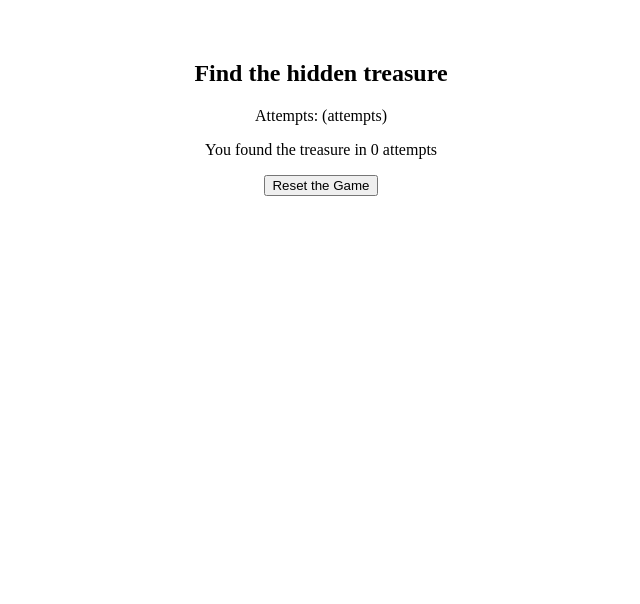
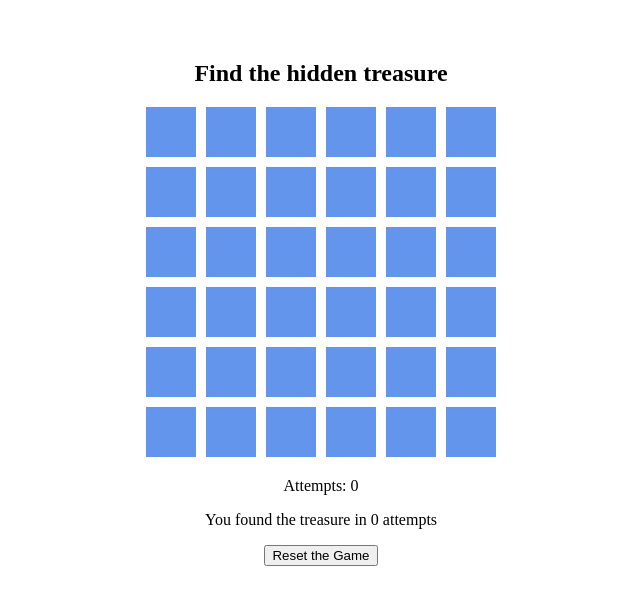
Before and after one commit to Dilnoza-Tasheva/homework54, a React (Vite) app: page / in a window 1280 px wide. Shown: the top 604 px of the page, without its empty margins (319-959 px from the left). Built offline with nearby package versions, Linux system fonts and the light colour scheme.

Commit message:
Added Props to the Cell, exported interface ITem (created in Board), created resetGame function and incorporated it into the main div in App.tsx. And finally, added css styles for the cell and the board

```diff
--- a/src/App.tsx
+++ b/src/App.tsx
@@ -1,7 +1,6 @@
 import './App.css'
 import CreateTable from "./Components/CreateTable.tsx";
 import {useState} from "react";
-import Cell from "./Components/Cell/Cell.tsx";
 import Board from "./Components/Board/Board.tsx";
 
 const App = () => {
@@ -9,7 +8,7 @@ const App = () => {
     const [items, setItems] = useState(CreateTable());
     const [attempts, setAttempts] = useState(0);
 
-    const cellClick = (index) => {
+    const cellClick = (index: number) => {
       if (items[index].clicked) return;
 
       const newItems = [...items];
@@ -19,18 +18,22 @@ const App = () => {
       setAttempts(attempts + 1);
     };
 
+    const resetGame = () => {
+        setItems(CreateTable());
+        setAttempts(0);
+    };
+
     return (
         <div>
             <h2>Find the hidden treasure</h2>
             <Board items={items} cellClick={cellClick}/>
             <div>
-                <p>Attempts: (attempts)</p>
+                <p>Attempts: {attempts}</p>
                 <p>You found the treasure in {attempts} attempts</p>
-                <button type="button">Reset the Game</button>
+                <button type="button" onClick={resetGame}>Reset the Game</button>
             </div>
         </div>
-    )
-
+    );
 };
 
-export default App
+export default App;
--- /dev/null
+++ b/src/Components/Board/Board.css
@@ -0,0 +1,7 @@
+.board {
+    display: grid;
+    grid-template-columns: repeat(6, 50px);
+    grid-gap: 10px;
+    justify-content: center;
+    margin: 20px auto;
+}
--- a/src/Components/Board/Board.tsx
+++ b/src/Components/Board/Board.tsx
@@ -1,7 +1,8 @@
 import React from 'react';
 import Cell from "../Cell/Cell.tsx";
+import './Board.css';
 
-interface Item {
+export interface Item {
     clicked: boolean;
     hasItem: boolean;
 }
@@ -13,7 +14,7 @@ interface Props {
 
 const Board: React.FC<Props> = ({items, cellClick}) => {
     return (
-        <div>
+        <div className="board">
             {items.map((item, index) => (
                 <Cell key={index} index={index} item={item} cellClick={cellClick} />
             ))}
--- /dev/null
+++ b/src/Components/Cell/Cell.css
@@ -0,0 +1,16 @@
+.cell {
+    width: 50px;
+    height: 50px;
+    display: flex;
+    align-items: center;
+    background-color: cornflowerblue;
+    justify-content: center;
+}
+
+.cell.opened {
+    background-color: #c5d1e6;
+}
+
+.cell:hover {
+    background-color: #2e70e8;
+}
--- a/src/Components/Cell/Cell.tsx
+++ b/src/Components/Cell/Cell.tsx
@@ -1,8 +1,17 @@
 import React from 'react';
+import {Item} from "../Board/Board.tsx";
+import './Cell.css';
 
-const Cell = ({item, index, cellClick}) => {
+interface Props {
+  item: Item;
+  index: number;
+  cellClick: (index: number) => void;
+}
+
+const Cell: React.FC<Props> = ({item, index, cellClick}) => {
     return (
-        <div onClick={() => cellClick(index)}>
+        <div onClick={() => cellClick(index)}
+        className={`cell ${item.clicked ? 'opened' : ''}`}>
             {item.clicked && item.hasItem ? '$' : ''}
         </div>
     );
```
